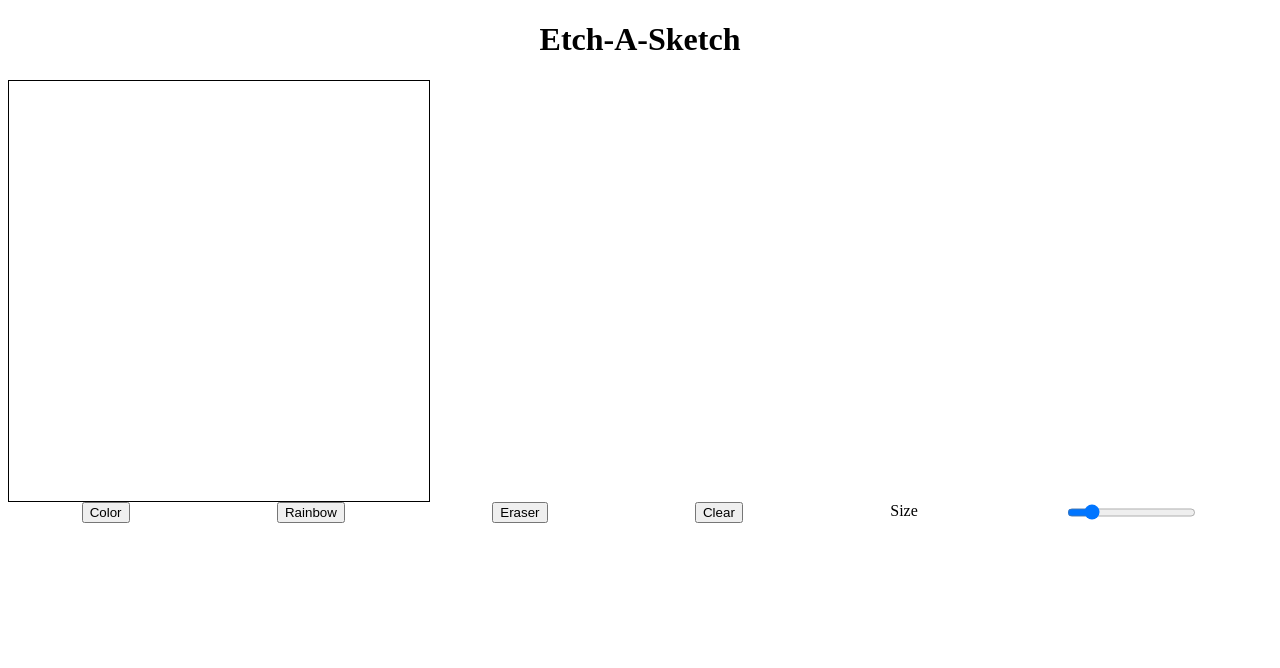
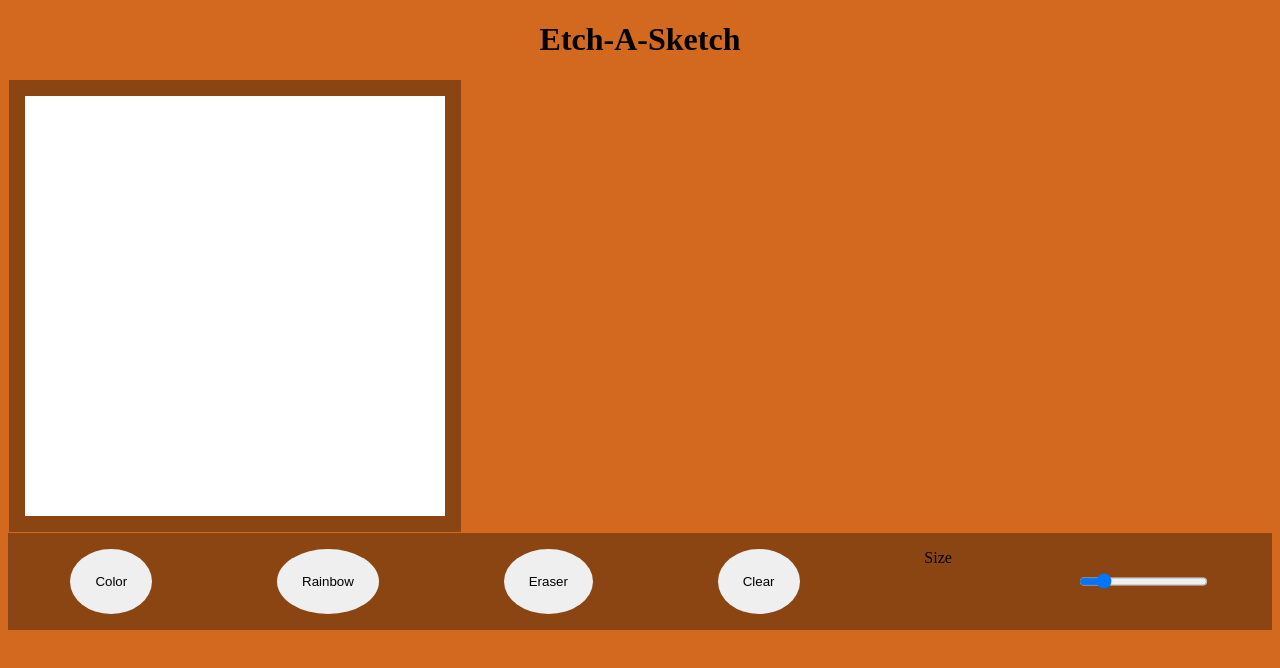
Before and after one commit to hanumanghi/Etch-Sketch, a plain HTML site: page index.html in a window 1280 px wide. Drawn offline with Linux system fonts and the light colour scheme.

Commit message:
Added style to background

```diff
--- a/style.css
+++ b/style.css
@@ -1,3 +1,7 @@
+body{
+background-color:chocolate;
+}
+
 h1{
     text-align: center;
 }
@@ -6,7 +10,9 @@ h1{
     display: grid;
     width: 420px;
     height: 420px;
-    border: 1px solid black;
+    border: 1em solid saddlebrown;
+    background-color: white;
+    margin: 1px;
 }
 
 .gridCell{
@@ -14,6 +20,15 @@ h1{
 }
 
 .paint {
+padding-top: 1em;
+padding-bottom: 1em;
 display: flex;
 justify-content: space-around;
+ background-color:saddlebrown;
 }
+
+button {
+border-radius: 100%;
+border:none;
+padding: 25px;
+}
```
